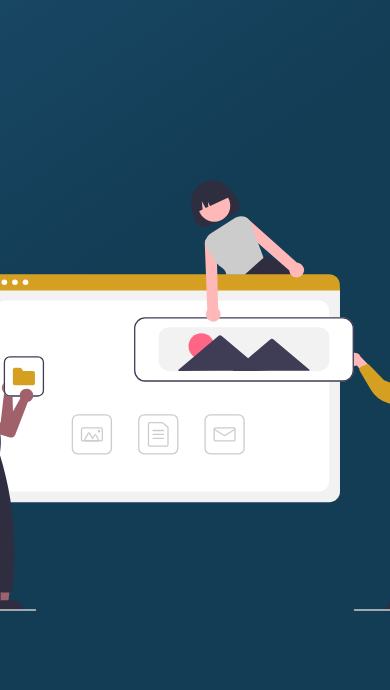
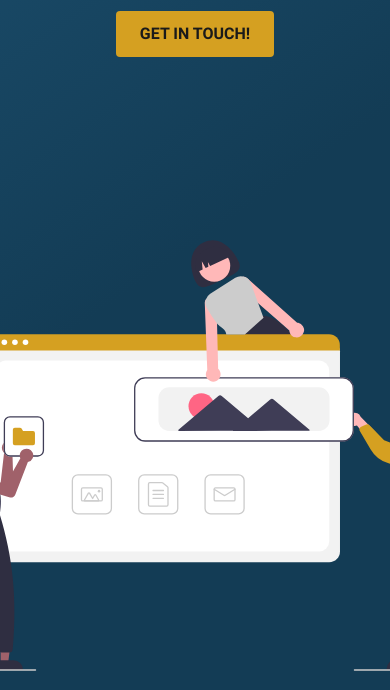
Before and after one commit to pchertude34/west-coast-web-designs, an Eleventy site: page src/index.html in a window 390 px wide. Shown: the part 437-1127 px from the top of the page. Built offline with nearby package versions, Linux system fonts and the light colour scheme; Eleventy itself is replaced by a stand-in of ours; files that its build step writes are made by us from their sources.

```diff
--- a/src/assets/sass/critical.scss
+++ b/src/assets/sass/critical.scss
@@ -9,7 +9,7 @@
   #hero-855 {
     /* 116px - 164px top */
     /* 60px - 100px  bottom */
-    padding: clamp(8.25rem, 16.82vw, 10.25rem) calc(16 / 16 * 1rem)
+    padding: clamp(12rem, 16.82vw, 10.25rem) calc(16 / 16 * 1rem)
       clamp(3.75rem, 7.82vw, 6.25rem);
     background: rgb(30, 84, 117);
     background: linear-gradient(
```
Also changed, not shown: src/assets/css/critical.css.
